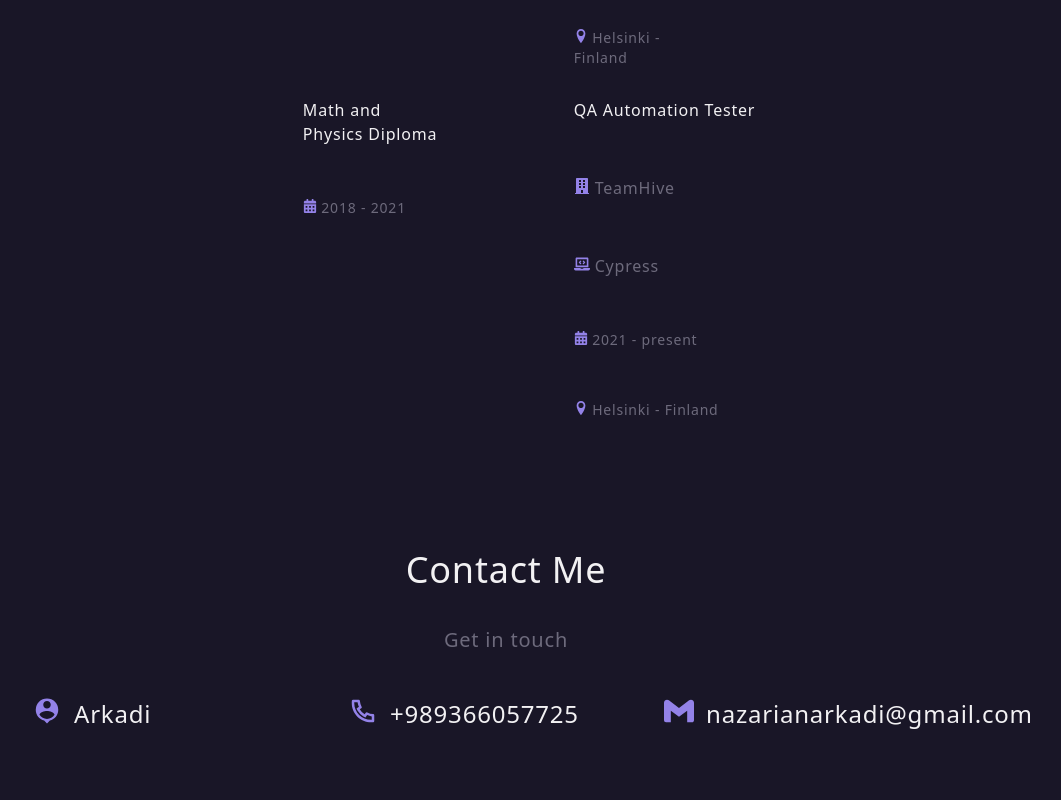
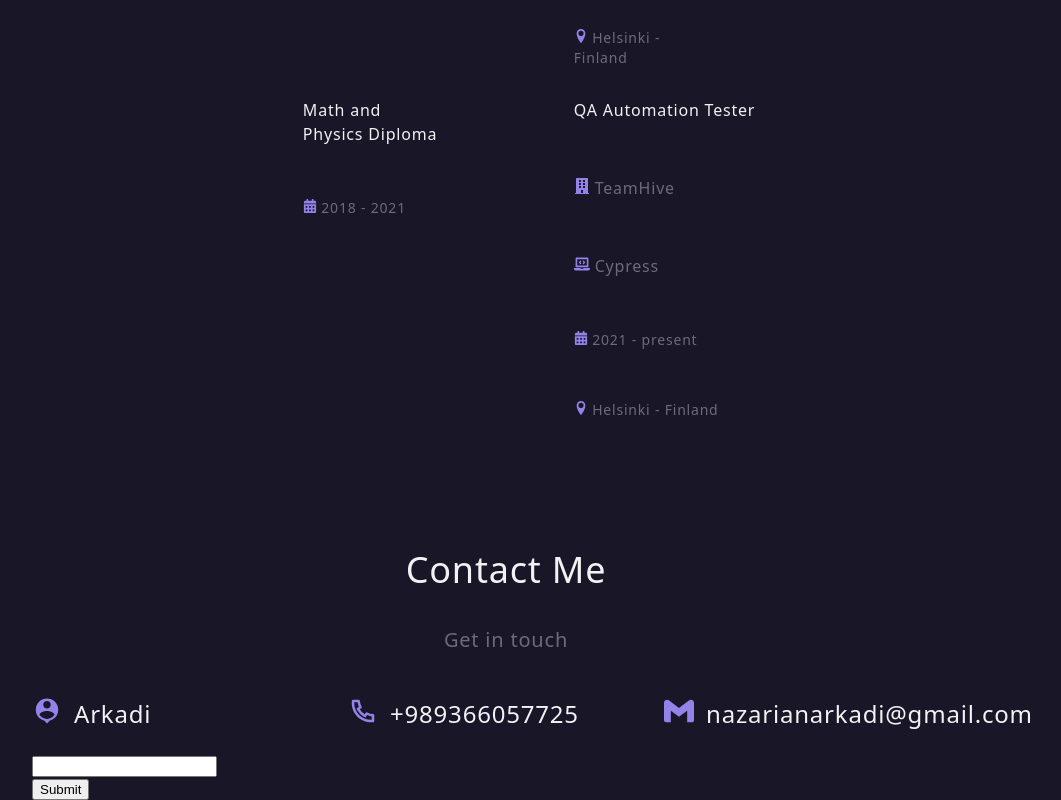
Before and after one commit to ArkadiNazarian/portfolio, a React (Create React App) app: page / in a window 1280 px wide. Shown: the part 2478-3278 px from the top of the page, without its empty margins (134-1195 px from the left). Before the commit the page ends 3232 px from the top, so only its background shows below. Built offline with nearby package versions, Linux system fonts and the light colour scheme.

Commit message:
set the email

```diff
--- a/package.json
+++ b/package.json
@@ -4,6 +4,7 @@
   "version": "0.1.0",
   "private": true,
   "dependencies": {
+    "@emailjs/browser": "^3.6.2",
     "@testing-library/jest-dom": "^5.14.1",
     "@testing-library/react": "^13.0.0",
     "@testing-library/user-event": "^13.2.1",
@@ -13,6 +14,7 @@
     "@types/react-dom": "^18.0.0",
     "@types/react-scroll": "^1.8.3",
     "autoprefixer": "^10.4.7",
+    "formik": "^2.2.9",
     "postcss": "^8.4.14",
     "react": "^18.2.0",
     "react-dom": "^18.2.0",
@@ -21,7 +23,8 @@
     "react-scroll": "^1.8.7",
     "tailwindcss": "^3.1.4",
     "typescript": "^4.4.2",
-    "web-vitals": "^2.1.0"
+    "web-vitals": "^2.1.0",
+    "yup": "^0.32.11"
   },
   "scripts": {
     "start": "react-scripts start",
--- a/src/Contact/contact.tsx
+++ b/src/Contact/contact.tsx
@@ -1,35 +1,6 @@
-import { MdPersonPin } from "react-icons/md";
-import { RiPhoneLine } from "react-icons/ri";
-import { SiGmail } from "react-icons/si";
-
-export const Contact = () => {
-    return (
-        <div className="tw-pt-20">
-            <div className="tw-text-center ">
-                <p className="tw-text-4xl tw-text-primary">Contact Me</p>
-                <p className="tw-text-xl tw-text-secondary">Get in touch</p>
-            </div>
-            <div className="tw-grid tw-grid-cols-3">
-            <div className="tw-flex tw-items-center tw-col-start-1">
-                    <span className="tw-text-purple tw-text-3xl tw-mr-3">
-                        <MdPersonPin />
-                    </span>
-                    <p className="tw-text-2xl tw-text-primary tw-mr-5">Arkadi</p>
-                </div>
-                <div className="tw-flex tw-items-center tw-col-start-2">
-                    <span className="tw-text-purple tw-text-3xl tw-mr-3">
-                        <RiPhoneLine />
-                    </span>
-                    <p className="tw-text-2xl tw-text-primary tw-mr-5">+989366057725</p>
-                </div>
-
-                <div className="tw-flex tw-items-center tw-col-start-3">
-                    <span className="tw-text-purple tw-text-3xl tw-mr-3">
-                        <SiGmail />
-                    </span>
-                    <p className="tw-text-2xl tw-text-primary ">nazarianarkadi@gmail.com</p>
-                </div>
-            </div>
-        </div>
-    )
+import { useContainer } from "./container";
+import { View } from "./view";
+export function Contact() {
+  let props = useContainer();
+  return <View {...props} />
 }
--- /dev/null
+++ b/src/Contact/container.ts
@@ -0,0 +1,48 @@
+import *as yup from 'yup';
+import { useRef } from 'react';
+import { useFormik } from 'formik';
+import { IFormValues, IProps } from './model';
+import emailjs from '@emailjs/browser';
+
+export const useContainer = (): IProps => {
+
+    const form = useRef();
+
+    const initial_values: IFormValues = {
+        message: ""
+    };
+
+    const validation_schema = yup.object().shape({
+        message: yup.string().required()
+    });
+
+    const action_submit = () => {
+        emailjs.sendForm(
+            'service_r6qjz17',
+            'template_qsj6hph',
+            form.current!,
+            '4ORvd-8AMaOYw_8Rg')
+            .then((result) => {
+                console.log(result.text);
+            }, (error) => {
+                console.log(error.text);
+            });
+
+    };
+
+    const formik = useFormik({
+        initialValues: initial_values,
+        validationSchema: validation_schema,
+        onSubmit: action_submit
+    });
+
+
+
+    return {
+        action_submit: formik.handleSubmit,
+        form_data: formik.values,
+        form_errors: formik.errors,
+        handleChange: formik.handleChange,
+        form
+    };
+};
--- /dev/null
+++ b/src/Contact/model.ts
@@ -0,0 +1,13 @@
+import { FormikErrors } from 'formik';
+
+export interface IFormValues {
+    message?: string;
+}
+
+export interface IProps {
+    action_submit: () => void,
+    form_data: IFormValues,
+    form_errors: FormikErrors<IFormValues>,
+    handleChange: (e: any) => void,
+    form: any;
+}
--- /dev/null
+++ b/src/Contact/view.tsx
@@ -0,0 +1,54 @@
+import { MdPersonPin } from "react-icons/md";
+import { RiPhoneLine } from "react-icons/ri";
+import { SiGmail } from "react-icons/si";
+import { IProps } from "./model";
+
+export const View = (props: IProps) => {
+    return (
+        <div className="tw-pt-20">
+            <div className="tw-text-center ">
+                <p className="tw-text-4xl tw-text-primary">Contact Me</p>
+                <p className="tw-text-xl tw-text-secondary">Get in touch</p>
+            </div>
+            <div className="tw-grid tw-grid-cols-3">
+                <div className="tw-flex tw-items-center tw-col-start-1">
+                    <span className="tw-text-purple tw-text-3xl tw-mr-3">
+                        <MdPersonPin />
+                    </span>
+                    <p className="tw-text-2xl tw-text-primary tw-mr-5">Arkadi</p>
+                </div>
+                <div className="tw-flex tw-items-center tw-col-start-2">
+                    <span className="tw-text-purple tw-text-3xl tw-mr-3">
+                        <RiPhoneLine />
+                    </span>
+                    <p className="tw-text-2xl tw-text-primary tw-mr-5">+989366057725</p>
+                </div>
+
+                <div className="tw-flex tw-items-center tw-col-start-3">
+                    <span className="tw-text-purple tw-text-3xl tw-mr-3">
+                        <SiGmail />
+                    </span>
+                    <p className="tw-text-2xl tw-text-primary ">nazarianarkadi@gmail.com</p>
+                </div>
+            </div>
+            <div>
+                <form ref={props.form} onSubmit={props.action_submit}>
+                    <div>
+                        <input
+                            name="message"
+                            type="text"
+                            value={props.form_data.message}
+                            onChange={props.handleChange}
+                        />
+                    </div>
+                    <div>
+                        {
+                            props.form_errors.message
+                        }
+                    </div>
+                    <button type="submit">Submit</button>
+                </form>
+            </div>
+        </div >
+    )
+}
```
Also changed, not shown: 1 other file (tests, documents, lock files or other folders).
